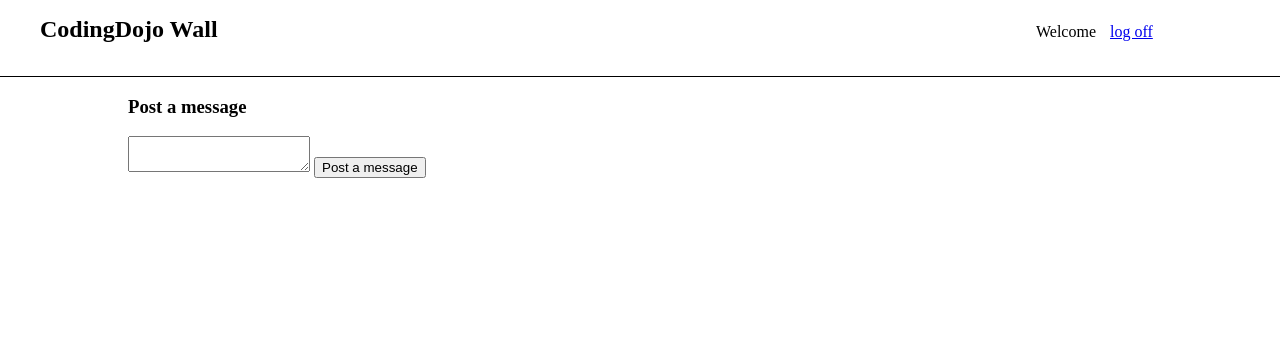
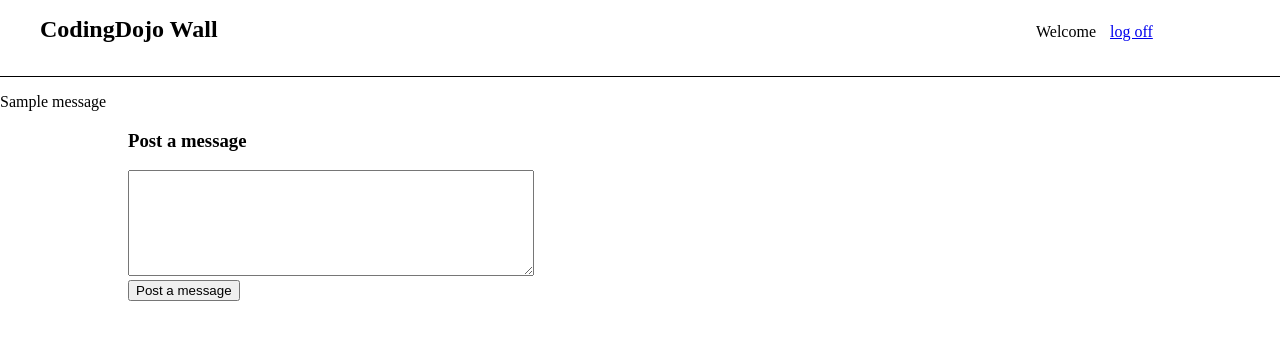
Before and after one commit to ccunnin8/flask_w_sql, a Flask app: template the_wall/templates/wall.html in a window 1280 px wide. Shown: the top 340 px of the page. Run offline with Flask 2, Linux system fonts and the light colour scheme; the template is opened without the code that fills it, so the values that code supplies are empty; one stand-in notice (Sample message) is shown.

Commit message:
workshi.length git commit -m workshi

```diff
--- a/the_wall/server.py
+++ b/the_wall/server.py
@@ -42,11 +42,41 @@ def login():
 
 @app.route('/post_message',methods=["POST"])
 def post_message():
-    pass
+    if session["logged_in"]:
+        name = session["current_user_name"] + " " + session["current_user_last_name"]
+        user_id = session["current_user_id"]
+        message = request.form["message"]
+        if len(message) == 0:
+            flash("you must enter a message!")
+            return redirect('/wall')
+        else:
+            query = """INSERT into messages (message, user_id, created_at, updated_at ) values (:message, :user_id, NOW(), NOW())"""
+            data = {
+                "message": message,
+                "user_id": user_id
+            }
+            mysql.query_db(query,data)
+            return redirect('/wall')
+    else:
+        return redirect('/')
 
-@app.route('/post_comment',methods=["POST"])
-def post_comment():
-    pass
+@app.route('/post_comment/<message_id>',methods=["POST"])
+def post_comment(message_id):
+    comment = request.form["comment"]
+    user_id = session["current_user_id"]
+    if len(comment) == 0:
+        flash("You must enter a comment")
+        return redirect('/wall')
+    else:
+        query = """INSERT into comments (comment, created_at, updated_at, user_id, message_id)
+        values (:comment, NOW(), NOW(), :user_id, :message_id)"""
+        data = {
+            "comment": comment,
+            "user_id": user_id,
+            "message_id": message_id
+        }
+        mysql.query_db(query,data)
+        return redirect('/wall')
 
 @app.route('/logout',methods=["POST","GET"])
 def logout():
@@ -97,10 +127,11 @@ def wall():
     query = """SELECT concat(users.first_name, ' ', users.last_name) as op,
 	messages.id,
     messages.message,
-    date_Format(messages.created_at,"%D %M %Y") as date
+    date_Format(messages.created_at,"%D %M %Y %h:%i") as date
     from users
     join messages
     on users.id = messages.user_id
+    order by date asc
     """
     #returns list of all messages
     messages = mysql.query_db(query)
@@ -108,7 +139,7 @@ def wall():
     for message in messages:
         query = """SELECT comments.comment,
         concat(users.first_name, ' ', users.last_name) as commenter,
-        date_format(comments.created_at,"%D %M %Y") as date,
+        date_format(comments.created_at,"%D %M %Y %h:%i") as date,
         messages.id as message_id,
         comments.id as comment_id
         from messages
@@ -123,7 +154,6 @@ def wall():
         }
         posts = mysql.query_db(query,data)
         message["comments"] = posts
-    print messages
     return render_template("wall.html", messages=messages)
 
 #HELPER FUNCTIONS
--- a/the_wall/static/style.css
+++ b/the_wall/static/style.css
@@ -40,3 +40,10 @@ nav ul li:first-child {
 nav ul li:nth-child(2) {
   margin-right: 10px;
 }
+textarea {
+  width: 400px;
+  height: 100px;
+}
+.message textarea {
+  height: 50px;
+}
--- a/the_wall/templates/wall.html
+++ b/the_wall/templates/wall.html
@@ -15,10 +15,17 @@
       <li><a href="{{ url_for('logout') }}">log off</a></li>
     </ul>
   </nav>
+  {% with messages = get_flashed_messages() %}
+    {% if messages %}
+      {% for message in messages %}
+      <p>{{ message }}</p>
+      {% endfor %}
+    {% endif %}
+  {% endwith %}
     <div class="container">
       <form action="/post_message" method="post">
         <h3>Post a message</h3>
-        <textarea name="message"></textarea>
+        <textarea name="message"></textarea><br>
         <input type="submit" value="Post a message">
       </form>
     {% if messages %}
@@ -26,15 +33,19 @@
         <div class="message">
           <h3>{{ message.op}} * {{ message.date}}</h3>
           <p>{{ message.message }}</p>
+          {% if message.comments %}
           <h3>Comments</h3>
           <ul>
-            {% if message.comments %}
               {% for comment in message.comments %}
               <h3>{{ comment.commenter }} * {{ comment.date }}</h3>
               <p>{{ comment.comment }}</p>
               {% endfor %}
             {% endif %}
           </ul>
+          <form action="/post_comment/{{ message.id }}" method="post">
+            <textarea name="comment"></textarea>
+            <input type="submit" value="Post Comment">
+          </form>
         </div>
       {% endfor %}
     {% endif %}
```
